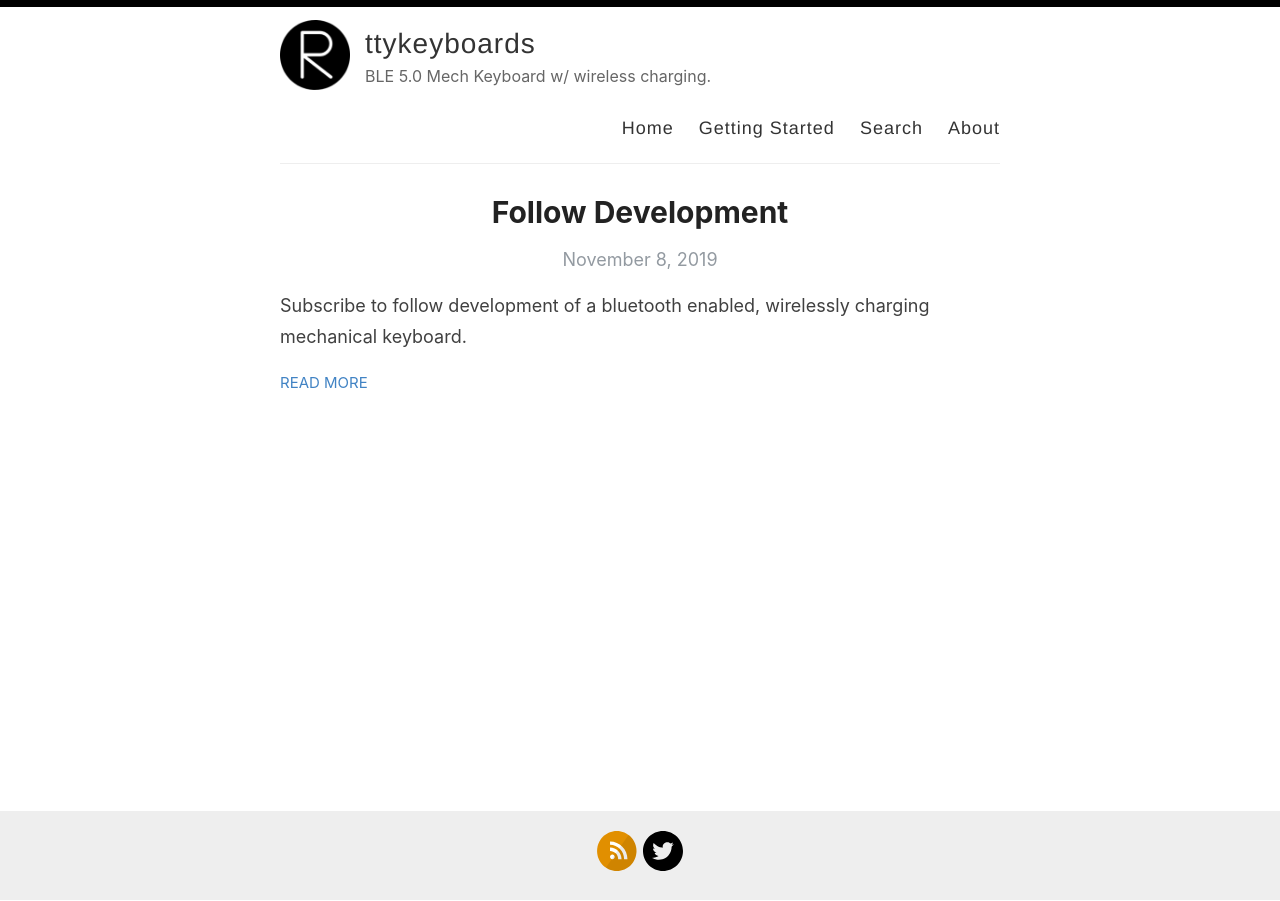
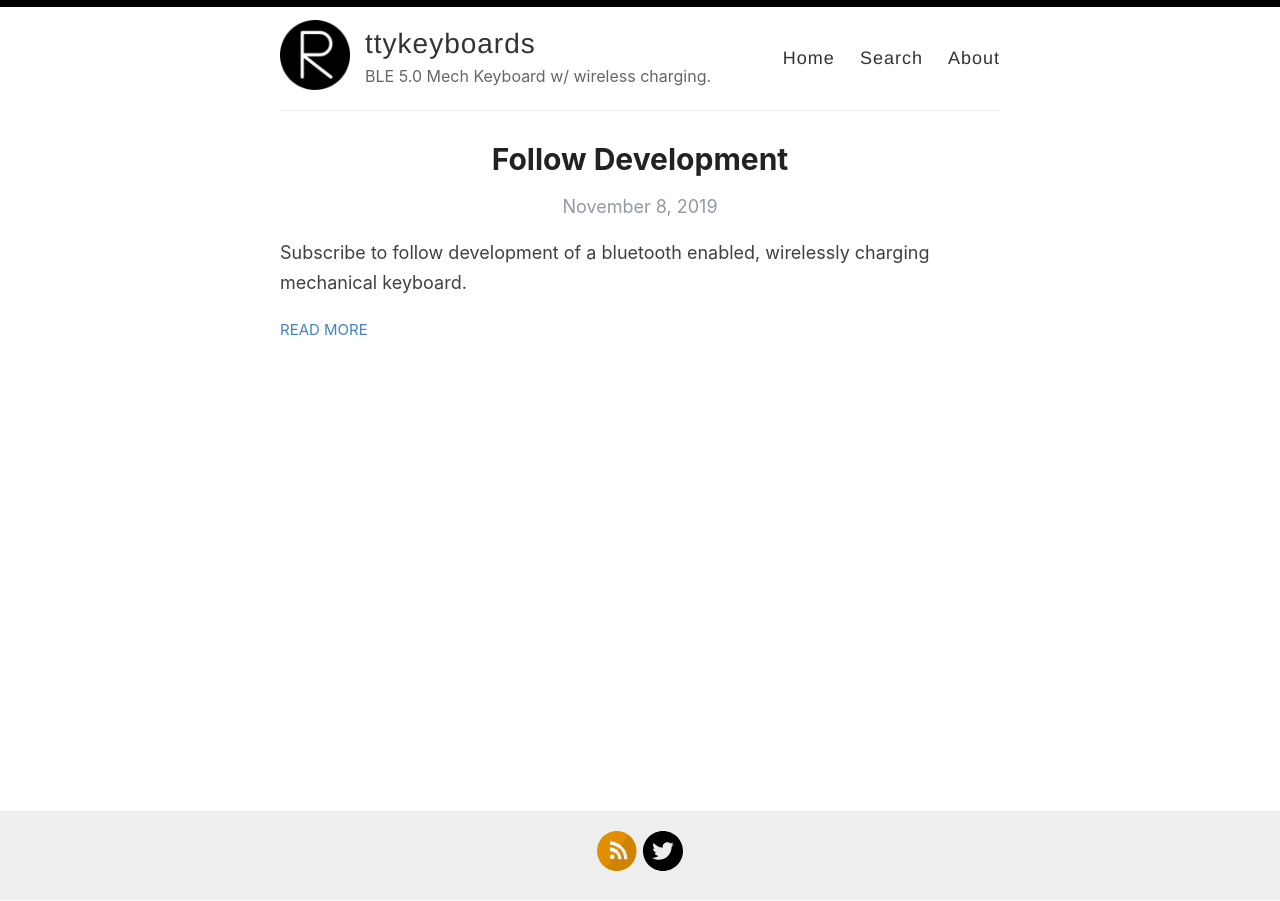
Before and after one commit to JordanMajd/ttykeyboards.com, a Jekyll site: the page built from index.html, in a window 1280 px wide. Built offline with Jekyll 4.4.1, drawn with Linux system fonts in a browser that asks for light colours; the list of posts is cut into pages by our own code.

Commit message:
Remove getting started page & analytics.

```diff
--- a/_layouts/default.html
+++ b/_layouts/default.html
@@ -28,7 +28,6 @@
 
             <nav>
               <a href="{{ site.baseurl }}/">Home</a>
-              <a href="{{ site.baseurl }}/getting-started">Getting Started</a>
               <a href="{{ site.baseurl }}/search">Search</a>
               <a href="{{ site.baseurl }}/about">About</a>
             </nav>
@@ -50,7 +49,5 @@
         </div>
       </div>
     </div>
-
-    {% include analytics.html %}
   </body>
 </html>
```
